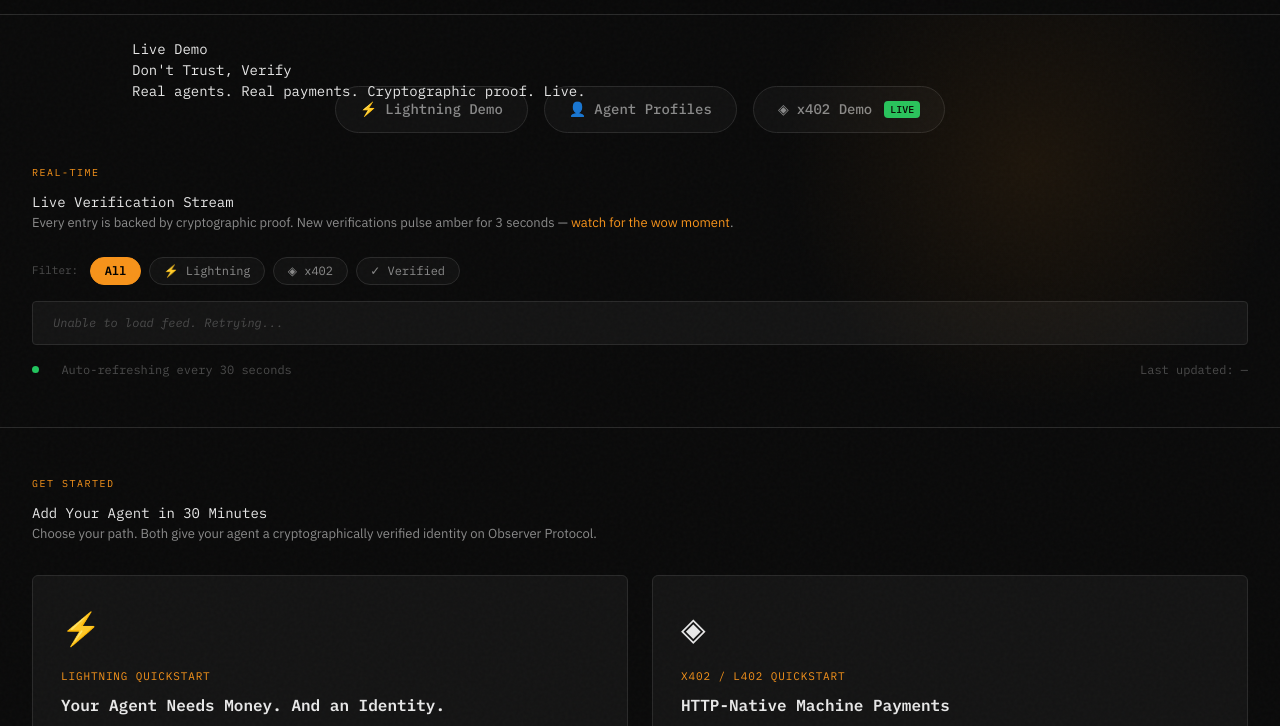
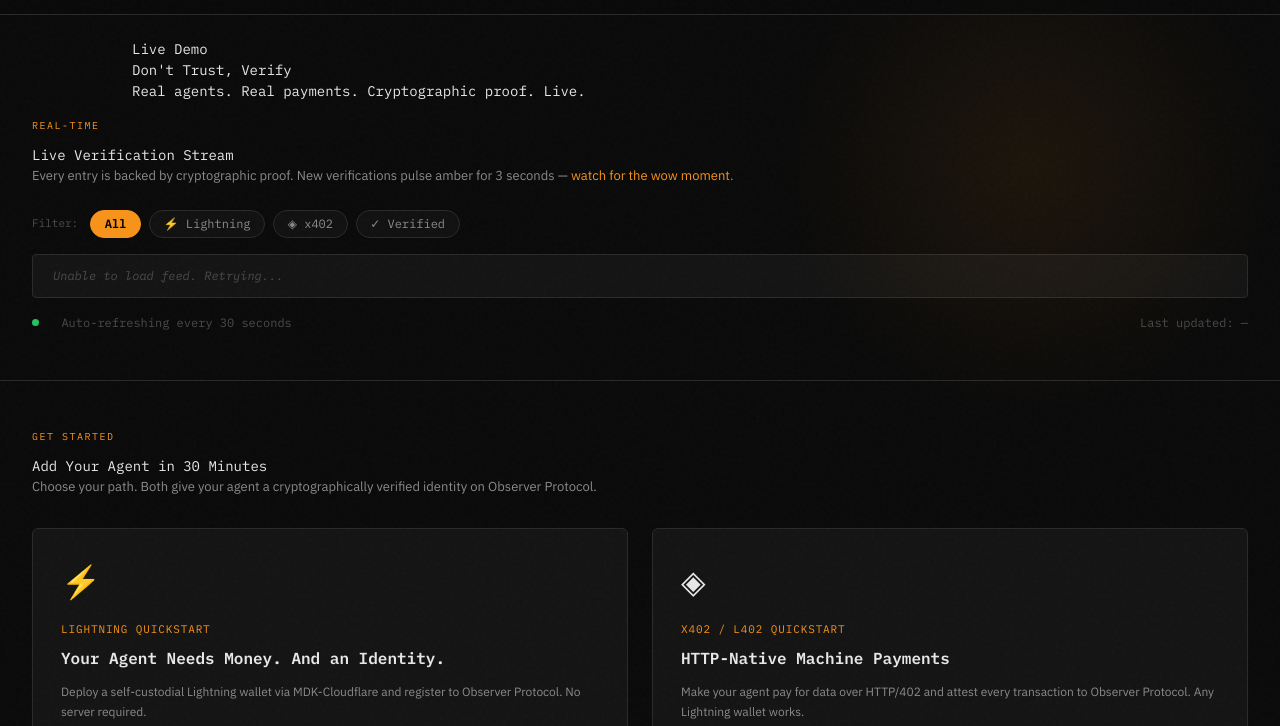
Before and after one commit to observer-protocol/observerprotocol-website, a plain HTML site: page demo.html in a window 1280 px wide. Shown: the part 41-767 px from the top of the page. Drawn offline with nearby package versions, Linux system fonts and the light colour scheme; no server answers.

Commit message:
fix: remove hero sub-nav buttons (overlap + dead link)

```diff
--- a/demo.html
+++ b/demo.html
@@ -311,22 +311,7 @@
     </p>
   </div>
 
-  <!-- SECTION 2: SUB-NAVIGATION -->
-  <section style="padding: 0 0 2rem 0; margin-top: -2rem;">
-    <div class="container">
-      <div style="display: flex; gap: 1rem; justify-content: center; flex-wrap: wrap;">
-        <a href="#lightning-demo" onclick="highlightSection('lightning-demo')" style="background: var(--bg-2); border: 1px solid var(--border); border-radius: 9999px; padding: 0.75rem 1.5rem; color: var(--text-secondary); text-decoration: none; font-size: 14px; font-weight: 500; transition: all 0.2s; display: inline-flex; align-items: center; gap: 0.5rem;" onmouseover="this.style.borderColor='var(--orange)'; this.style.color='var(--orange)'" onmouseout="this.style.borderColor='var(--border)'; this.style.color='var(--text-secondary)'">
-          <span>⚡</span> Lightning Demo
-        </a>
-        <a href="#wdk-integration" onclick="highlightSection('wdk-integration')" style="background: var(--bg-2); border: 1px solid var(--border); border-radius: 9999px; padding: 0.75rem 1.5rem; color: var(--text-secondary); text-decoration: none; font-size: 14px; font-weight: 500; transition: all 0.2s; display: inline-flex; align-items: center; gap: 0.5rem;" onmouseover="this.style.borderColor='var(--orange)'; this.style.color='var(--orange)'" onmouseout="this.style.borderColor='var(--border)'; this.style.color='var(--text-secondary)'">
-          <span>👤</span> Agent Profiles
-        </a>
-        <a href="#x402-demo" onclick="highlightSection('x402-demo')" style="background: var(--bg-2); border: 1px solid var(--border); border-radius: 9999px; padding: 0.75rem 1.5rem; color: var(--text-secondary); text-decoration: none; font-size: 14px; font-weight: 500; transition: all 0.2s; display: inline-flex; align-items: center; gap: 0.5rem;" onmouseover="this.style.borderColor='var(--orange)'; this.style.color='var(--orange)'" onmouseout="this.style.borderColor='var(--border)'; this.style.color='var(--text-secondary)'">
-          <span>◈</span> x402 Demo <span style="font-size:10px;background:var(--verified);color:#000;border-radius:4px;padding:1px 6px;margin-left:4px;">LIVE</span>
-        </a>
-      </div>
-    </div>
-  </section>
+
 
   <!-- SECTION 3: LIVE VERIFICATION FEED -->
   <section id="lightning-demo">
```
